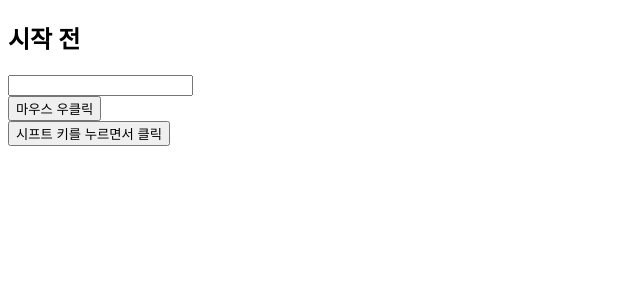
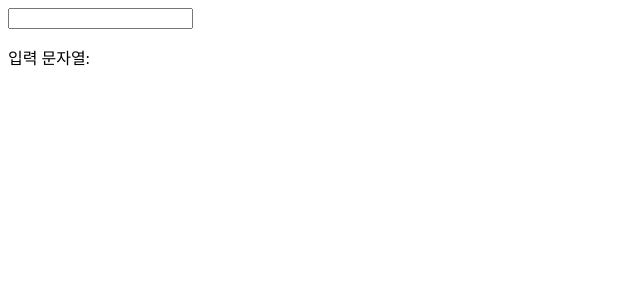
Before and after one commit to jong-k/nuxt-center, a Nuxt app: page / in a window 1280 px wide. Shown: the top 300 px of the page, without its empty margins (0-640 px from the left). Built offline with nearby package versions, Linux system fonts and the light colour scheme.

Commit message:
feat: v-model trim 확인

```diff
--- a/app.vue
+++ b/app.vue
@@ -1,26 +1,10 @@
 <template>
   <div>
-    <h2>{{ msg }}</h2>
-    <input type="text" @keydown.enter="onEnterKey" />
-    <br />
-    <button @click.right="onRightButtonClick">마우스 우클릭</button>
-    <br />
-    <button @click.shift="onShiftClick">시프트 키를 누르면서 클릭</button>
-    <br />
+    <input v-model.trim="trimmedText" type="text" />
+    <p>입력 문자열: {{ trimmedText }}</p>
   </div>
 </template>
 
 <script setup lang="ts">
-const msg = ref("시작 전");
-const onEnterKey = () => {
-  msg.value = "엔터 키가 입력되었습니다";
-};
-
-const onRightButtonClick = () => {
-  msg.value = "마우스 우클릭되었습니다";
-};
-
-const onShiftClick = () => {
-  msg.value = "시프트 키를 누르면서 클릭했습니다";
-};
+const trimmedText = ref("");
 </script>
```
